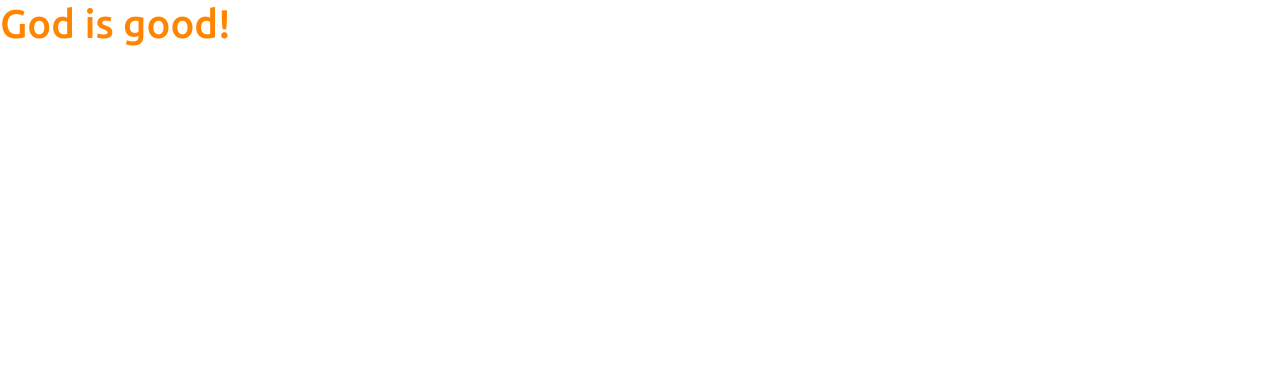
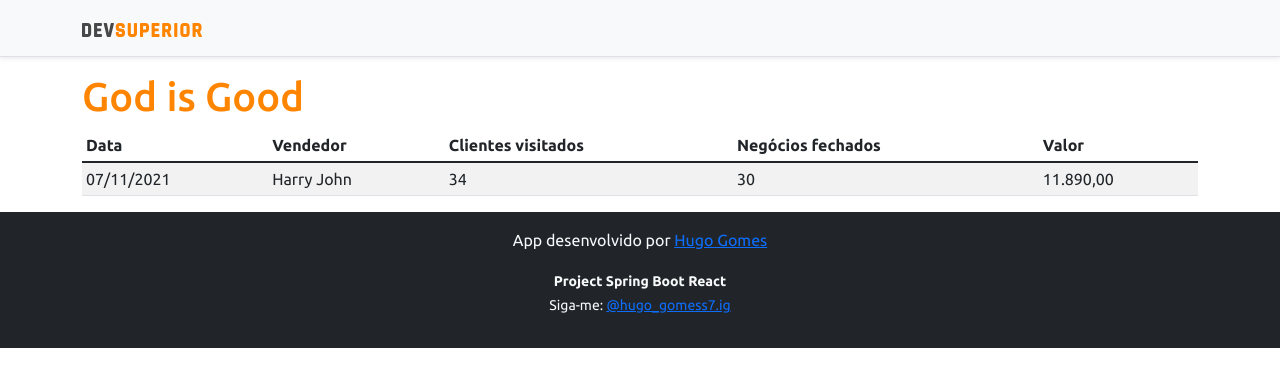
Before and after one commit to HugoGomes7/project-dashboard, a React (Create React App) app in the folder frontend/: page / in a window 1280 px wide. Shown: the top 386 px of the page. Built offline with nearby package versions, Linux system fonts and the light colour scheme.

Commit message:
Basic static components

```diff
--- a/frontend/src/App.tsx
+++ b/frontend/src/App.tsx
@@ -1,8 +1,18 @@
+import DataTable from "assets/css/components/DataTable";
+import Footer from "assets/css/components/Footer";
+import NavBar from "assets/css/components/NavBar";
+
 function App() {
   return (
-    <div>
-      <h1 className="text-primary">God is good!</h1>
-    </div>
+    <>
+      <NavBar />
+      <div className="container">
+        <h1 className="text-primary">God is Good</h1>
+
+        <DataTable />
+      </div>
+      <Footer />
+    </>
   );
 }
 
--- /dev/null
+++ b/frontend/src/assets/css/components/DataTable/index.tsx
@@ -0,0 +1,30 @@
+
+function DataTable() {
+  return (
+    <div className="table-responsive">
+      <table className="table table-striped table-sm">
+        <thead>
+          <tr>
+            <th>Data</th>
+            <th>Vendedor</th>
+            <th>Clientes visitados</th>
+            <th>Negócios fechados</th>
+            <th>Valor</th>
+          </tr>
+        </thead>
+        <tbody>
+          <tr>
+            <td>07/11/2021</td>
+            <td>Harry John</td>
+            <td>34</td>
+            <td>30</td>
+            <td>11.890,00</td>
+          </tr>
+        </tbody>
+      </table>
+    </div>
+
+  );
+}
+
+export default DataTable;
--- /dev/null
+++ b/frontend/src/assets/css/components/Footer/index.tsx
@@ -0,0 +1,16 @@
+function Footer() {
+  return (
+    <div>
+      <footer className="footer mt-auto py-3 bg-dark">
+        <div className="container">
+          <p className="text-light">App desenvolvido por <a href="https://github.com/HugoGomes7" target="_blank" rel="noreferrer">Hugo Gomes</a></p>
+          <p className="text-light"><small><strong>Project Spring Boot React</strong><br />
+            Siga-me: <a href="https://www.instagram.com/hugo_gomess7/" target="_blank" rel="noreferrer">@hugo_gomess7.ig</a></small></p>
+        </div>
+      </footer>
+
+    </div>
+  );
+}
+
+export default Footer;
--- /dev/null
+++ b/frontend/src/assets/css/components/NavBar/index.tsx
@@ -0,0 +1,15 @@
+import ImgDsDark from 'assets/img/ds-dark.svg';
+
+function NavBar() {
+  return (
+    <div className="d-flex flex-column flex-md-row align-items-center p-3 px-md-4 mb-3 bg-light border-bottom shadow-sm">
+      <div className="container">
+        <nav className="my-2 my-md-0 mr-md-3">
+          <img src={ImgDsDark} alt="DevSuperior" width="120" />
+        </nav>
+      </div>
+    </div>
+  );
+}
+
+export default NavBar;
```
Also changed, not shown: frontend/src/assets/img/ds-dark.svg (added).
